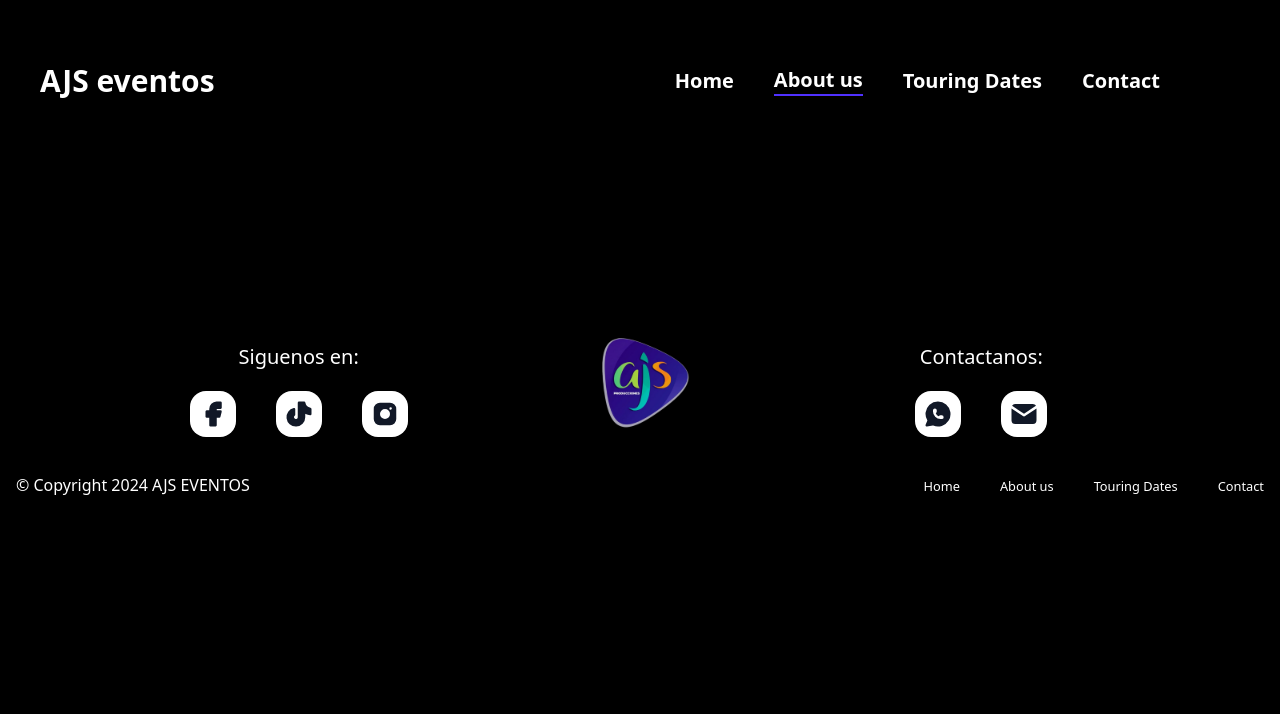
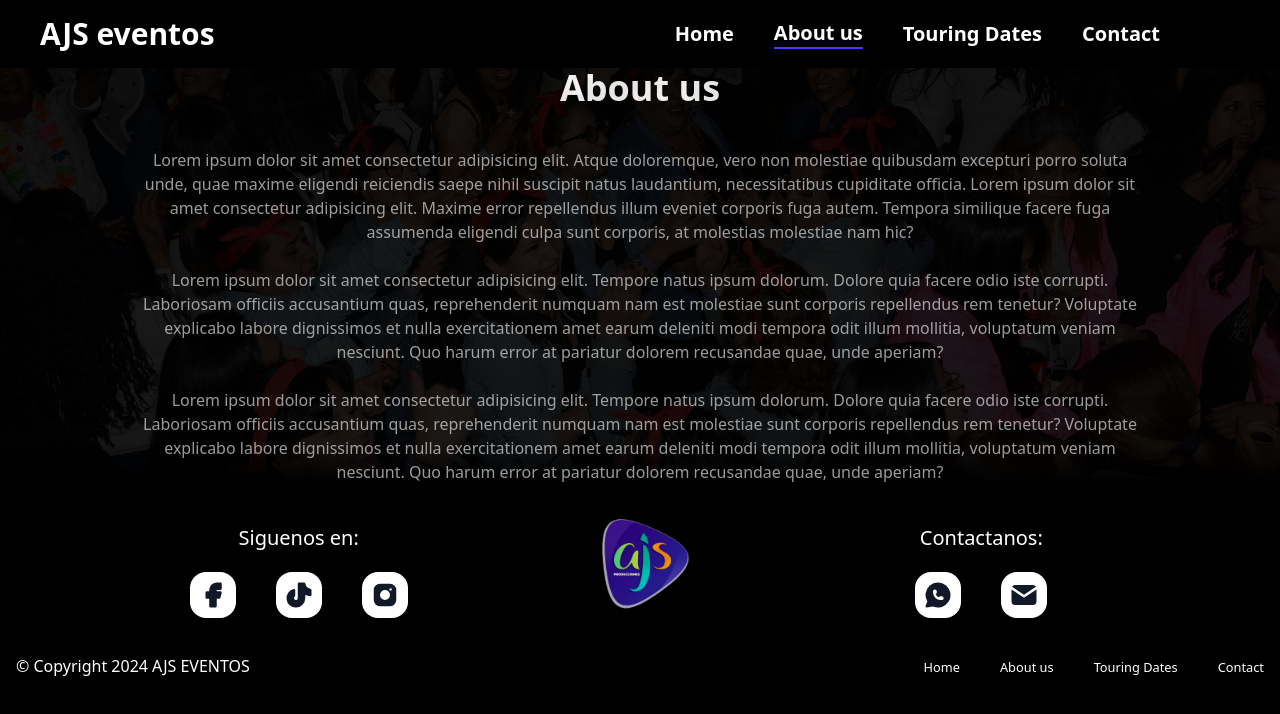
Before and after one commit to JRWebDesigner/AJSeventos, an Astro site: page /AboutUs in a window 1280 px wide. Built offline with nearby package versions, Linux system fonts and the light colour scheme; Astro itself is replaced by a stand-in of ours.

Commit message:
update about us

```diff
--- a/src/layouts/Layout.astro
+++ b/src/layouts/Layout.astro
@@ -28,6 +28,12 @@ const { title } = Astro.props;
 	</body>
 </html>
 <style is:global>
+	 .Banner {
+    mask-image: linear-gradient(to top, #000 70%, transparent);
+  }
+  .Fondo{
+    mask-image: linear-gradient(to bottom, #000 90%, transparent);
+  }
 	p{
 		opacity: .6;
 	}
--- a/src/pages/AboutUs.astro
+++ b/src/pages/AboutUs.astro
@@ -2,5 +2,14 @@
 import Layout from "../layouts/Layout.astro";
 ---
 <Layout title="AJS eventos | About us">
-
+    <img class="absolute w-full h-full opacity-10 z-0 object-cover Fondo" src="/imagen5.jpg" alt="imagen de fonto">
+    <h1 class="text-center text-4xl font-bold">About us</h1>
+    <div class="max-w-[1000px] w-[90%] m-auto text-center mt-10">
+        <p>Lorem ipsum dolor sit amet consectetur adipisicing elit. Atque doloremque, vero non molestiae quibusdam excepturi porro soluta unde, quae maxime eligendi reiciendis saepe nihil suscipit natus laudantium, necessitatibus cupiditate officia. Lorem ipsum dolor sit amet consectetur adipisicing elit. Maxime error repellendus illum eveniet corporis fuga autem. Tempora similique facere fuga assumenda eligendi culpa sunt corporis, at molestias molestiae nam hic?
+        </p>
+        <br>
+        <p>Lorem ipsum dolor sit amet consectetur adipisicing elit. Tempore natus ipsum dolorum. Dolore quia facere odio iste corrupti. Laboriosam officiis accusantium quas, reprehenderit numquam nam est molestiae sunt corporis repellendus rem tenetur? Voluptate explicabo labore dignissimos et nulla exercitationem amet earum deleniti modi tempora odit illum mollitia, voluptatum veniam nesciunt. Quo harum error at pariatur dolorem recusandae quae, unde aperiam?</p>
+        <br>
+        <p>Lorem ipsum dolor sit amet consectetur adipisicing elit. Tempore natus ipsum dolorum. Dolore quia facere odio iste corrupti. Laboriosam officiis accusantium quas, reprehenderit numquam nam est molestiae sunt corporis repellendus rem tenetur? Voluptate explicabo labore dignissimos et nulla exercitationem amet earum deleniti modi tempora odit illum mollitia, voluptatum veniam nesciunt. Quo harum error at pariatur dolorem recusandae quae, unde aperiam?</p>
+    </div>
 </Layout>
```
Also changed, not shown: public/imagen5.jpg (added).
